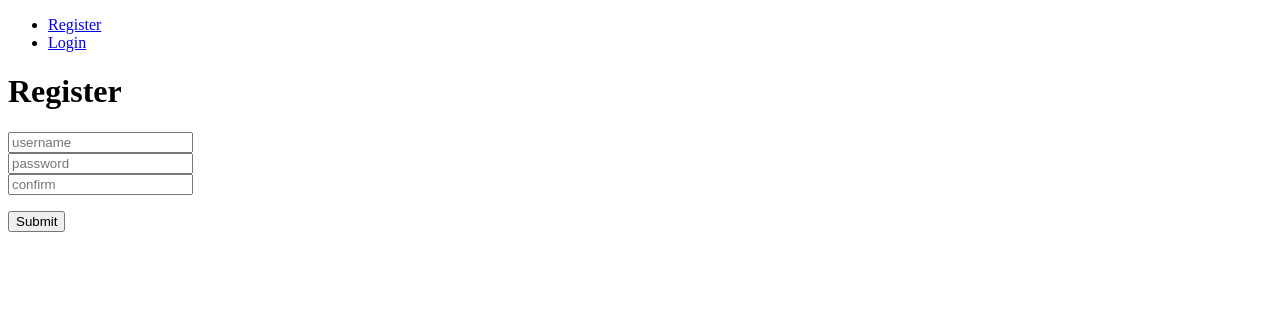
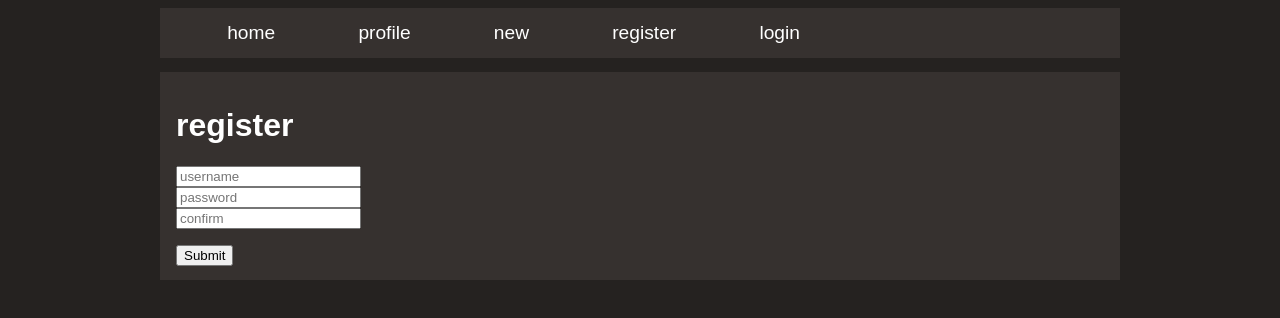
Before and after one commit to BenLee8602/clonestagram, a React (Create React App) app in the folder frontend/: page /register in a window 1280 px wide. Shown: the top 318 px of the page. Built offline with nearby package versions, Linux system fonts and the light colour scheme.

Commit message:
add text posts

```diff
--- a/frontend/src/App.js
+++ b/frontend/src/App.js
@@ -1,5 +1,5 @@
 import React, { useState } from "react";
-import { BrowserRouter, Routes, Route } from "react-router-dom";
+import { BrowserRouter, Routes, Route, Navigate } from "react-router-dom";
 
 import UserContext from "./UserContext";
 
@@ -9,6 +9,7 @@ import Home from "./Home";
 import Profile from "./Profile";
 import Login from "./Login";
 import Register from "./Register";
+import NewPost from "./NewPost";
 
 function App() {
     const [user, setUser] = useState(null);
@@ -18,9 +19,10 @@ function App() {
             <UserContext.Provider value={ [user, setUser] }>
                 <NavigationBar />
                 <Routes>
+                    <Route path="/" element={ <Home/> } />
                     <Route element={ <ProtectedRoute authorized={ !!user } /> }>
-                        <Route path="/" element={ <Home/> } />
                         <Route path="/profile" element={ <Profile/> } />
+                        <Route path="/newpost" element={ <NewPost/> } />
                     </Route>
                     <Route path="/register" element={ <Register/> } />
                     <Route path="/login" element={ <Login/> } />
--- a/frontend/src/Home.js
+++ b/frontend/src/Home.js
@@ -1,13 +1,22 @@
 import React, { useContext, useEffect, useState } from "react";
 import UserContext from "./UserContext";
+import Post, { defaultPost } from "./Post";
 
 function Home() {
     const [user, setUser] = useContext(UserContext);
+    const [allPosts, setAllPosts] = useState([defaultPost]);
 
-    return (<>
-        <h1>Home</h1>
-        User is: { user }<br/>
-    </>);
+    useEffect(() => {
+        fetch(`http://localhost:3000`)
+        .then(res => res.json())
+        .then(res => setAllPosts(res))
+        .catch(err => console.log(err));
+    }, []);
+
+    return (<div className="content">
+        <h1>home</h1>
+        { allPosts.map((v, i) => <Post key={ i } post={ v } />) }
+    </div>);
 }
 
 export default Home;
--- a/frontend/src/Login.js
+++ b/frontend/src/Login.js
@@ -28,13 +28,13 @@ function Login() {
         });
     };
 
-    return (<>
-        <h1>Login</h1>
+    return (<div className="content">
+        <h1>login</h1>
         <input type="text" placeholder="username" onChange={ e => setCurName(e.target.value) } /><br/>
         <input type="password" placeholder="password" onChange={ e => setCurPass(e.target.value) } /><br/>
         <p>{ errMsg }</p>
         <button onClick={ handleLogin }>Submit</button>
-    </>);
+    </div>);
 }
 
 export default Login;
--- a/frontend/src/NavigationBar.js
+++ b/frontend/src/NavigationBar.js
@@ -5,21 +5,20 @@ import UserContext from "./UserContext";
 function NavigationBar() {
     const [user, setUser] = useContext(UserContext);
 
-    if (user) return (<>
-        <nav>
-            <ul>
-                <li><Link to="/">Home</Link></li>
-                <li><Link to="/profile">Profile</Link></li>
-                <li><Link to="/login" onClick={ () => setUser(null) }>Logout</Link></li>
-            </ul>
-        </nav>
-    </>);
-
     return (<>
         <nav>
             <ul>
-                <li><Link to="/register">Register</Link></li>
-                <li><Link to="/login">Login</Link></li>
+                <li><Link to="/">home</Link></li>
+                <li><Link to="/profile">profile</Link></li>
+                <li><Link to="/newpost">new</Link></li>
+                {
+                    user ? (
+                        <li><Link to="/login" onClick={ () => setUser(null) }>logout</Link></li>
+                    ) : (<>
+                        <li><Link to="/register">register</Link></li>
+                        <li><Link to="/login">login</Link></li>
+                    </>)
+                }
             </ul>
         </nav>
     </>);
--- /dev/null
+++ b/frontend/src/NewPost.js
@@ -0,0 +1,49 @@
+import React, { useContext, useState } from "react";
+import { useNavigate } from "react-router-dom";
+import UserContext from "./UserContext";
+
+function NewPost() {
+    const Navigate = useNavigate();
+    const [user, setUser] = useContext(UserContext);
+    const [title, setTitle] = useState("");
+    const [content, setContent] = useState("");
+    const [errMsg, setErrMsg] = useState("");
+
+    const handleSubmit = () => {
+        if (title === "") {
+            setErrMsg("Post title is required");
+            return;
+        }
+        else if (content === "") {
+            setErrMsg("Post content is required");
+            return;
+        }
+
+        const req = {
+            method: "POST",
+            headers: { "Content-Type": "application/json" },
+            body: JSON.stringify({
+                author: user,
+                title: title,
+                content: content
+            })
+        };
+
+        fetch("http://localhost:3000/newpost", req)
+        .then(res => res.json())
+        .then(res => {
+            if (res.success) Navigate("/profile");
+            else setErrMsg(res.msg);
+            console.log(res.msg);
+        });
+    };
+
+    return (<div className="content">
+        <input type="text" placeholder="title" onChange={ e => setTitle(e.target.value) } /><br/>
+        <textarea onChange={ e => setContent(e.target.value) } /> <br/>
+        <p>{ errMsg }</p><br/>
+        <button onClick={ handleSubmit }>Submit</button>
+    </div>);
+}
+
+export default NewPost;
--- /dev/null
+++ b/frontend/src/Post.js
@@ -0,0 +1,18 @@
+import React from "react";
+
+export const defaultPost = {
+    author: "admin",
+    posted: Date.now(),
+    title: "loading",
+    content: "content is loading"
+};
+
+function Post({ post }) {
+    return (<div className="item">
+        <h1>{ post.title }</h1>
+        <h3>{ post.author } | { new Date(post.posted).toLocaleString() }</h3>
+        <p>{ post.content }</p>
+    </div>)
+}
+
+export default Post;
--- a/frontend/src/Profile.js
+++ b/frontend/src/Profile.js
@@ -1,13 +1,22 @@
-import React, { useContext } from "react";
+import React, { useContext, useEffect, useState } from "react";
 import UserContext from "./UserContext";
+import Post, { defaultPost } from "./Post";
 
 function Profile() {
     const [user, setUser] = useContext(UserContext);
+    const [profile, setProfile] = useState({ posts: [defaultPost] });
 
-    return (<>
+    useEffect(() => {
+        fetch(`http://localhost:3000/users/${user}/profile`)
+        .then(res => res.json())
+        .then(res => setProfile(res))
+        .catch(err => console.log(err));
+    }, []);
+
+    return (<div className="content">
         <h1>{ user }</h1>
-        Profile info for { user } goes here
-    </>);
+        { profile.posts.map((v, i) => <Post key={ i } post={ v } />) }
+    </div>);
 }
 
 export default Profile;
--- a/frontend/src/Register.js
+++ b/frontend/src/Register.js
@@ -34,14 +34,14 @@ function Register() {
         });
     };
 
-    return (<>
-        <h1>Register</h1>
+    return (<div className="content">
+        <h1>register</h1>
         <input type="text" placeholder="username" onChange={ e => setCurName(e.target.value) } /><br/>
         <input type="password" placeholder="password" onChange={ e => setCurPass(e.target.value) } /><br/>
         <input type="password" placeholder="confirm" onChange={ e => setCurPassConf(e.target.value) } /><br/>
         <p>{ errMsg }</p>
         <button onClick={ handleLogin }>Submit</button>
-    </>);
+    </div>);
 }
 
 export default Register;
--- /dev/null
+++ b/frontend/src/index.css
@@ -0,0 +1,44 @@
+html {
+    background-color: rgb(37, 34, 32);
+    font-family: sans-serif;
+    color: white;
+}
+
+#root {
+    width: 75vw;
+    margin: auto;
+}
+
+.content {
+    background-color: rgb(54, 49, 47);
+    padding: 14px 16px;
+    margin-top: 14px;
+}
+
+.item {
+    background-color: rgb(63, 57, 54);
+    padding: 14px 16px;
+    margin-top: 14px;
+}
+
+nav ul {
+    list-style-type: none;
+    margin: 0;
+    padding: 0;
+    overflow: hidden;
+    background-color: rgb(54, 49, 47);
+}
+
+nav li {
+    float: left;
+    padding-left: 4vw;
+}
+
+nav li a {
+    display: block;
+    text-align: center;
+    padding: 14px 16px;
+    text-decoration: none;
+    color: white;
+    font-size: larger;
+}
--- a/frontend/src/index.js
+++ b/frontend/src/index.js
@@ -2,6 +2,7 @@ import React from "react";
 import ReactDOM from "react-dom";
 
 import App from "./App.js";
+import "./index.css";
 
 ReactDOM.render(
     <App />,
```
Also changed, not shown: 2 other files (tests, documents, lock files or other folders).
